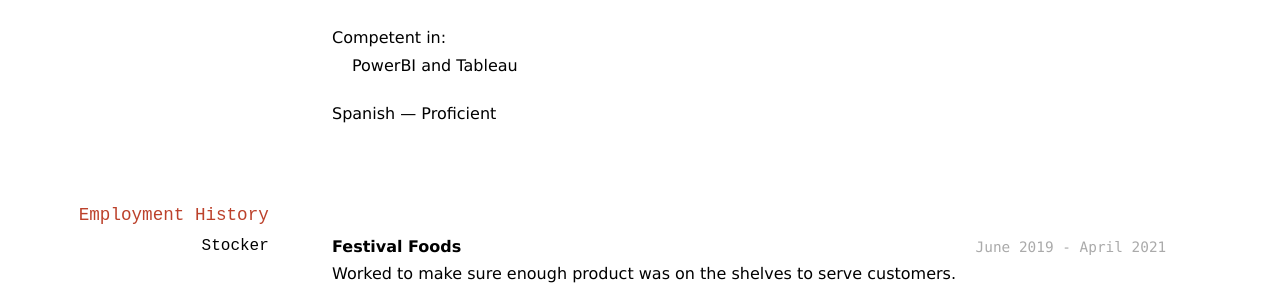
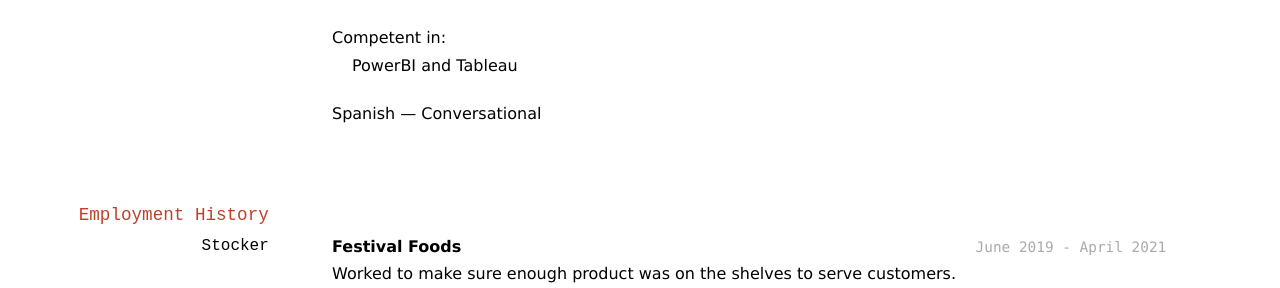
Before and after one commit to LHerrmeyer/herrmeyer_logan_resume, a Jekyll site: the page built from docs/index.md, in a window 1280 px wide. Shown: the part 447-735 px from the top of the page. Built offline with Jekyll 4.4.1, drawn with Linux system fonts in a browser that asks for light colours.

Commit message:
Update index.md

```diff
--- a/docs/index.md
+++ b/docs/index.md
@@ -30,7 +30,7 @@ __Brigham Young University Idaho__, Rexburg, ID
   - SQL and Excel
 - Competent in:
   - PowerBI and Tableau
-- Spanish — Proficient
+- Spanish — Conversational
 
 ## Employment History
 
```
